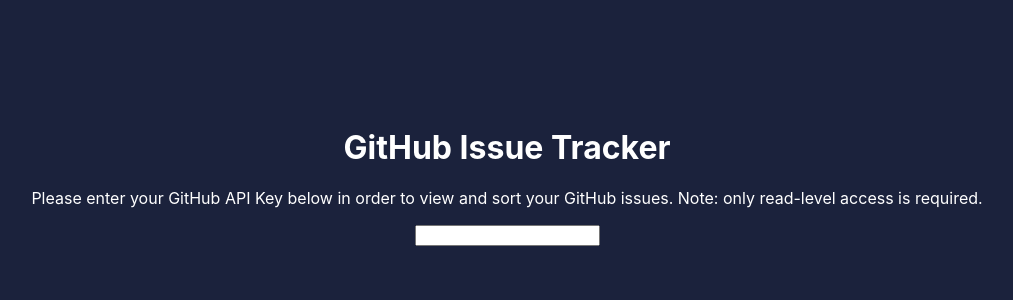
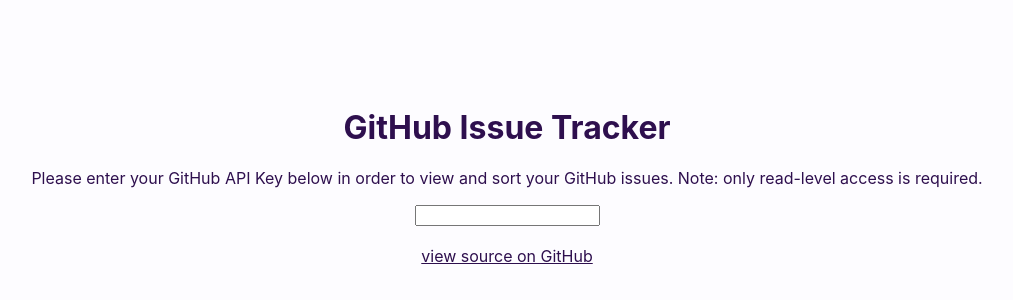
Before and after one commit to M0nica/github-issue-tracker, a React (Create React App) app: page / in a window 1280 px wide. Shown: the part 224-524 px from the top of the page, without its empty margins (133-1146 px from the left). Built offline with nearby package versions, Linux system fonts and the light colour scheme; what javascript-time-ago would draw is missing.

Commit message:
update styling, add link to github

```diff
--- a/src/App.css
+++ b/src/App.css
@@ -5,10 +5,10 @@
 }
 
 .page {
-  background-color: #1b223c;
+  color: #2e0f4e;
   min-height: 100vh;
   text-align: center;
-  color: white;
+  background-color: #fdfcff;
   align-content: center;
   height: "100vh";
   min-height: "100vh";
@@ -16,9 +16,9 @@
 
 .App {
   display: flex;
-  background-color: #1b223c;
+  color: #2e0f4e;
   justify-content: space-around;
-  color: white;
+  background-color: #fdfcff;
 }
 
 @media (max-width: 600px) {
@@ -33,14 +33,15 @@
   justify-content: center;
   max-width: 400px;
   margin: 0 auto;
+  background-color: #e0e0e0;
 }
 
 .issueCard {
-  color: #1b223c;
+  color: #2e0f4e;
   max-width: 100%;
   flex: 1 1 100%;
   margin: 1em;
-  background-color: #fff;
+  background-color: #fdfcff;
   cursor: grab;
   display: flex;
   flex-direction: row-reverse;
@@ -50,7 +51,7 @@
 }
 
 .repo-name {
-  color: #fff;
+  color: #fdfcff;
   font-size: 0.8em;
   background-color: #ae92ca;
   margin: 0 auto;
@@ -60,18 +61,28 @@
 
 .repo-label {
   padding: 1em;
+
+  margin: 1em;
+  background-color: #ae92ca;
+  border-radius: 5px;
 }
+
 .repo-label:hover {
-  background-color: #af92ca;
+  background-color: #6b5582;
+  color: #fdfcff;
 }
 
 a,
 a:visited {
-  color: #1b223c;
+  color: #2e0f4e;
   text-decoration: none;
 }
 
 a:hover {
+  text-decoration: underline;
+}
+
+a.githubLink {
   text-decoration: underline;
 }
 
--- a/src/App.js
+++ b/src/App.js
@@ -149,6 +149,7 @@
           {(showAuthScreen || error.length > 0) && (
             <div className="authScreen">
               <h1>GitHub Issue Tracker</h1>
+
               <p>
                 Please enter your GitHub API Key below in order to view and sort
                 your GitHub issues. Note: only read-level access is required.
@@ -231,6 +232,13 @@
     return (
       <div className="page">
         <HomePage />
+        <br />
+        <a
+          className="githubLink"
+          href="https://github.com/M0nica/github-issue-tracker/"
+        >
+          view source on GitHub
+        </a>
       </div>
     );
   }
```
Also changed, not shown: public/application-screenshot.png (added), 1 other file (tests, documents, lock files or other folders).
